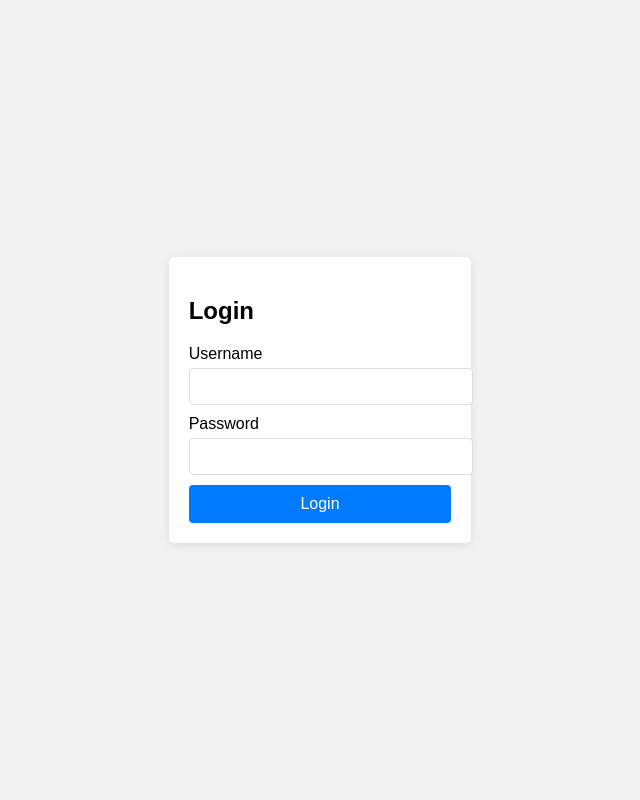
After one commit to Apoorv-Bhardwaj/ecoexplorer, a Flask app: page /login in a window 1280 px wide. The commit adds this page. Shown: the whole page, without its empty margins (320-960 px from the left). Run offline with Flask 3, Linux system fonts and the light colour scheme.

Commit message:
Added coin system and login page

```diff
--- a/app.py
+++ b/app.py
@@ -1,62 +1,50 @@
-from flask import Flask, render_template, request, jsonify
-import requests
-import os
+from flask import Flask, request, jsonify, session, redirect, url_for, render_template
+import json
 
 app = Flask(__name__)
-UPLOAD_FOLDER = 'uploads'
-app.config['UPLOAD_FOLDER'] = UPLOAD_FOLDER
-api_key='5b3ce3597851110001cf6248f956e8f938614f9cbf9f13f2fa33c974' #secret hona chahiye
+app.secret_key = 'your_secret_key'
 
-if not os.path.exists(UPLOAD_FOLDER):
-    os.makedirs(UPLOAD_FOLDER)
+def load_users():
+    with open('users.json', 'r') as file:
+        return json.load(file)
+
+def save_users(users):
+    with open('users.json', 'w') as file:
+        json.dump(users, file, indent=4)
 
 @app.route('/')
-def home():
-    return render_template('index.html')
+def index():
+    if 'username' in session:
+        users = load_users()
+        username = session['username']
+        coins = users.get(username, {}).get('coins', 0)
+        return render_template('index.html', username=username, coins=coins)
+    return redirect(url_for('login'))
 
-@app.route('/api/route', methods=['POST'])
-def route():
-    data = request.json
-    start_coords = data['start']
-    end_coords = data['end']
-    mode = data['mode']
-    url = f'https://api.openrouteservice.org/v2/directions/{mode}'
-    params = {
-        'api_key': api_key,
-        'start': f'{start_coords[1]},{start_coords[0]}',
-        'end': f'{end_coords[1]},{end_coords[0]}'
-    }
+@app.route('/upload_selfie', methods=['POST'])
+def upload_selfie():
+    if 'username' in session:
+        username = session['username']
+        # Handle file upload and location extraction
+        # Update user coins (for example, increment by 10)
+        users = load_users()
+        if username in users:
+            users[username]['coins'] += 10
+            save_users(users)
+            return jsonify(success=True, location={'latitude': 51.505, 'longitude': -0.09}, coins=users[username]['coins'])
+    return jsonify(success=False)
 
-    response = requests.get(url, params=params)
-    route_data = response.json()
-
-    return jsonify(route_data)
-
-@app.route('/api/upload_selfie', methods=['POST'])
-def upload_selfie(): #I will use this function to manage selfies
-    if 'selfie' not in request.files:
-        return jsonify({'error': 'No file part'}), 400
-
-    file = request.files['selfie']
-    if file.filename == '':
-        return jsonify({'error': 'No selected file'}), 400
-
-    location = request.form.get('location')
-    if not location:
-        return jsonify({'error': 'No location data'}), 400
-
-    filename = file.filename
-    file.save(os.path.join(app.config['UPLOAD_FOLDER'], filename))
-
-    '''
-    we can use machine learning and AI to handle these selfies
-    '''
-
-    # Save location data
-    with open(os.path.join(app.config['UPLOAD_FOLDER'], 'location_data.txt'), 'a') as f:
-        f.write(f'{filename}: {location}\n')
-
-    return jsonify({'message': 'Selfie uploaded successfully'})
+@app.route('/login', methods=['GET', 'POST'])
+def login():
+    if request.method == 'POST':
+        username = request.form.get('username')
+        password = request.form.get('password')
+        users = load_users()
+        if username in users and users[username]['password'] == password:
+            session['username'] = username
+            return redirect(url_for('index'))
+        return 'Invalid credentials', 403
+    return render_template('login.html')
 
 if __name__ == '__main__':
     app.run(debug=True)
--- /dev/null
+++ b/templates/login.html
@@ -0,0 +1,63 @@
+<!DOCTYPE html>
+<html lang="en">
+<head>
+    <meta charset="UTF-8">
+    <meta name="viewport" content="width=device-width, initial-scale=1.0">
+    <title>Login</title>
+    <style>
+        body {
+            font-family: Arial, sans-serif;
+            display: flex;
+            justify-content: center;
+            align-items: center;
+            height: 100vh;
+            margin: 0;
+            background-color: #f2f2f2;
+        }
+        .login-container {
+            background: white;
+            padding: 20px;
+            border-radius: 5px;
+            box-shadow: 0 2px 10px rgba(0, 0, 0, 0.1);
+        }
+        .login-container h2 {
+            margin-bottom: 20px;
+        }
+        .login-container label {
+            display: block;
+            margin-bottom: 5px;
+        }
+        .login-container input {
+            width: 100%;
+            padding: 10px;
+            margin-bottom: 10px;
+            border: 1px solid #ddd;
+            border-radius: 4px;
+        }
+        .login-container button {
+            width: 100%;
+            padding: 10px;
+            background-color: #007bff;
+            border: none;
+            border-radius: 4px;
+            color: white;
+            font-size: 16px;
+        }
+        .login-container button:hover {
+            background-color: #0056b3;
+        }
+    </style>
+</head>
+<body>
+    <div class="login-container">
+        <h2>Login</h2>
+        <form method="POST" action="/login">
+            <label for="username">Username</label>
+            <input type="text" id="username" name="username" required>
+            <label for="password">Password</label>
+            <input type="password" id="password" name="password" required>
+            <button type="submit">Login</button>
+        </form>
+    </div>
+</body>
+</html>
```
Also changed, not shown: templates/index.html (+63 -86 lines), users.json (added, +10 -0 lines).
